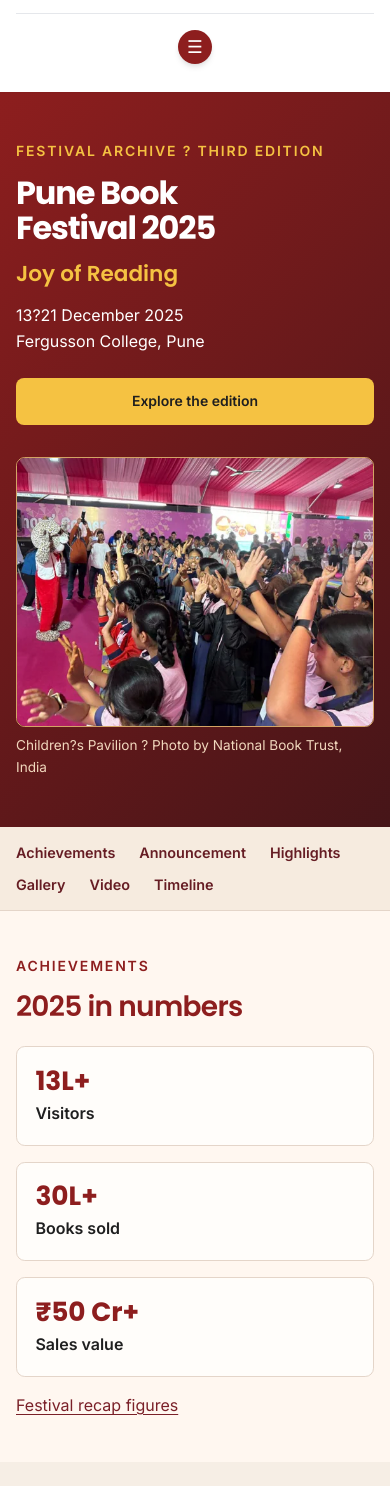
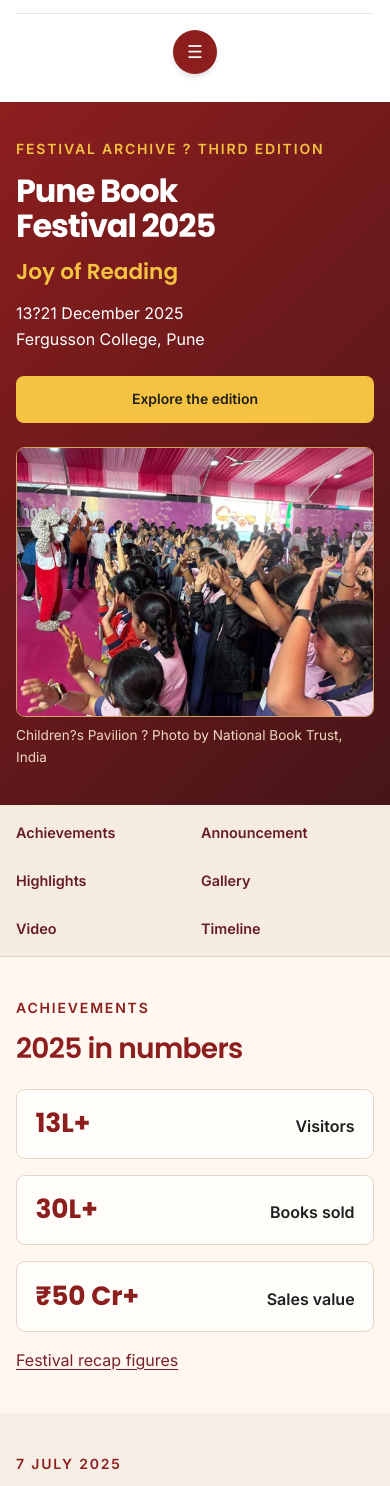
Before and after one commit to brandbandhu/punebookfestival, a plain HTML site: page 2025/index.html in a window 390 px wide. Shown: the part 79-1565 px from the top of the page. Drawn offline with Linux system fonts and the light colour scheme.

Commit message:
Improve 2025 archive responsive layout

```diff
--- a/assets/css/archive-2025.css
+++ b/assets/css/archive-2025.css
@@ -14,7 +14,7 @@
 .archive-page :focus-visible { outline: 3px solid #ad7413; outline-offset: 4px; }
 .archive-shell { width: min(100% - clamp(2rem, 8vw, 8rem), 72rem); margin-inline: auto; }
 .archive-hero { background: linear-gradient(135deg, var(--maroon), #461518); color: var(--white); padding-block: clamp(3rem, 7vw, 6rem); }
-.archive-hero-grid, .archive-split { display: grid; grid-template-columns: 1fr 1fr; align-items: center; gap: clamp(2rem, 5vw, 5rem); }
+.archive-hero-grid, .archive-split { display: grid; grid-template-columns: repeat(2, minmax(0, 1fr)); align-items: center; gap: clamp(1.5rem, 5vw, 5rem); }
 .archive-kicker { color: var(--maroon); font-size: .875rem; font-weight: 700; letter-spacing: .13em; text-transform: uppercase; margin-bottom: .85rem; }
 .archive-hero .archive-kicker { color: var(--gold); }
 .archive-hero h1 { color: inherit; font-size: clamp(2rem, 5vw, 4.5rem); font-weight: 700; line-height: 1.08; letter-spacing: -.035em; margin: 0; }
@@ -29,8 +29,8 @@
 .archive-cover figcaption, .archive-editorial-photo figcaption { font-size: .85rem; margin-top: .5rem; }
 .archive-cover figcaption { color: #f1d7bd; }
 .archive-jump { background: #f6ebdf; border-bottom: 1px solid var(--archive-rule); }
-.archive-jump > div { display: flex; flex-wrap: wrap; gap: .6rem 1.5rem; padding-block: .85rem; }
-.archive-jump a { color: #661d24; font-size: .9rem; font-weight: 700; }
+.archive-jump > div { display: flex; flex-wrap: wrap; gap: .25rem 1.5rem; padding-block: .35rem; }
+.archive-jump a { display: flex; align-items: center; min-height: 44px; color: #661d24; font-size: .9rem; font-weight: 700; }
 .archive-jump a:hover { text-decoration: underline; }
 .archive-section { padding-block: clamp(2.75rem, 6vw, 5.5rem); }
 .archive-section h2 { color: var(--maroon); font-size: clamp(1.75rem, 3.6vw, 2.75rem); line-height: 1.15; letter-spacing: -.025em; margin: 0 0 1.45rem; }
@@ -56,24 +56,39 @@
 .archive-timeline li { display: grid; grid-template-columns: 10rem 1fr; gap: .65rem 1.5rem; padding: 1.25rem 0; border-top: 1px solid var(--archive-rule); }
 .archive-timeline time { color: #7a2028; font-weight: 700; }
 .archive-page .festival-footer [aria-current] { text-decoration: underline; }
+.archive-page .festival-footer-brand { max-width: 100%; margin-inline-start: 0; }
 .archive-dialog { position: fixed; inset: 0; width: min(94vw, 65rem); max-height: 94dvh; overflow: auto; margin: auto; padding: 1rem; border: 0; border-radius: .65rem; background: #2c1516; color: #fff8ed; }
 .archive-dialog::backdrop { background: rgb(20 10 10 / 85%); }
 .archive-dialog figure { margin: 0; text-align: center; }
 .archive-dialog img { display: block; width: 100%; max-height: 68dvh; object-fit: contain; }
 .archive-dialog figcaption { margin-top: .5rem; }
 .archive-controls { display: flex; align-items: center; justify-content: center; gap: 1rem; margin-top: .65rem; }
-.archive-dialog button { color: inherit; background: transparent; border: 1px solid #d5ad99; border-radius: .3rem; padding: .4rem .7rem; cursor: pointer; }
+.archive-dialog button { min-width: 44px; min-height: 44px; color: inherit; background: transparent; border: 1px solid #d5ad99; border-radius: .3rem; padding: .4rem .7rem; cursor: pointer; }
 .archive-dialog button:hover { background: #582a2d; }
 .archive-close { display: block; margin: 0 0 .5rem auto; font-size: 1.3rem; line-height: 1; }
 body:has(.archive-dialog[open]) { overflow: hidden; }
 @media (max-width: 900px) {
   .archive-highlights, .archive-gallery { grid-template-columns: repeat(2,minmax(0,1fr)); }
 }
+@media (max-width: 768px) {
+  .archive-page .mobile-menu-toggle { min-width: 44px; min-height: 44px; }
+  .archive-page .nav-links { position: static; padding: .75rem; }
+  .archive-page .nav-links :is(.nav-link, .dropdown-item) { display: flex; align-items: center; min-height: 44px; gap: .4rem; }
+}
 @media (max-width: 720px) {
   .archive-hero-grid, .archive-split { grid-template-columns: 1fr; }
+  .archive-hero { padding-block: 2.25rem; }
+  .archive-section { padding-block: 2.5rem; }
+  .archive-page .festival-footer-inner { padding-inline: 1.25rem; }
 }
 @media (max-width: 520px) {
   #achievements dl, .archive-highlights, .archive-gallery, .archive-timeline li { grid-template-columns: 1fr; }
+  .archive-jump > div { display: grid; grid-template-columns: repeat(2, minmax(0, 1fr)); column-gap: .75rem; }
+  #achievements dl > div { flex-direction: row; align-items: baseline; justify-content: space-between; gap: .5rem 1rem; flex-wrap: wrap; }
+  #achievements dd { margin-bottom: 0; }
+}
+@media (max-height: 480px) {
+  .archive-dialog img { max-height: 53dvh; }
 }
 @media (prefers-reduced-motion: reduce) {
   .archive-page *, .archive-page *::before, .archive-page *::after { scroll-behavior: auto !important; transition: none !important; }
```
